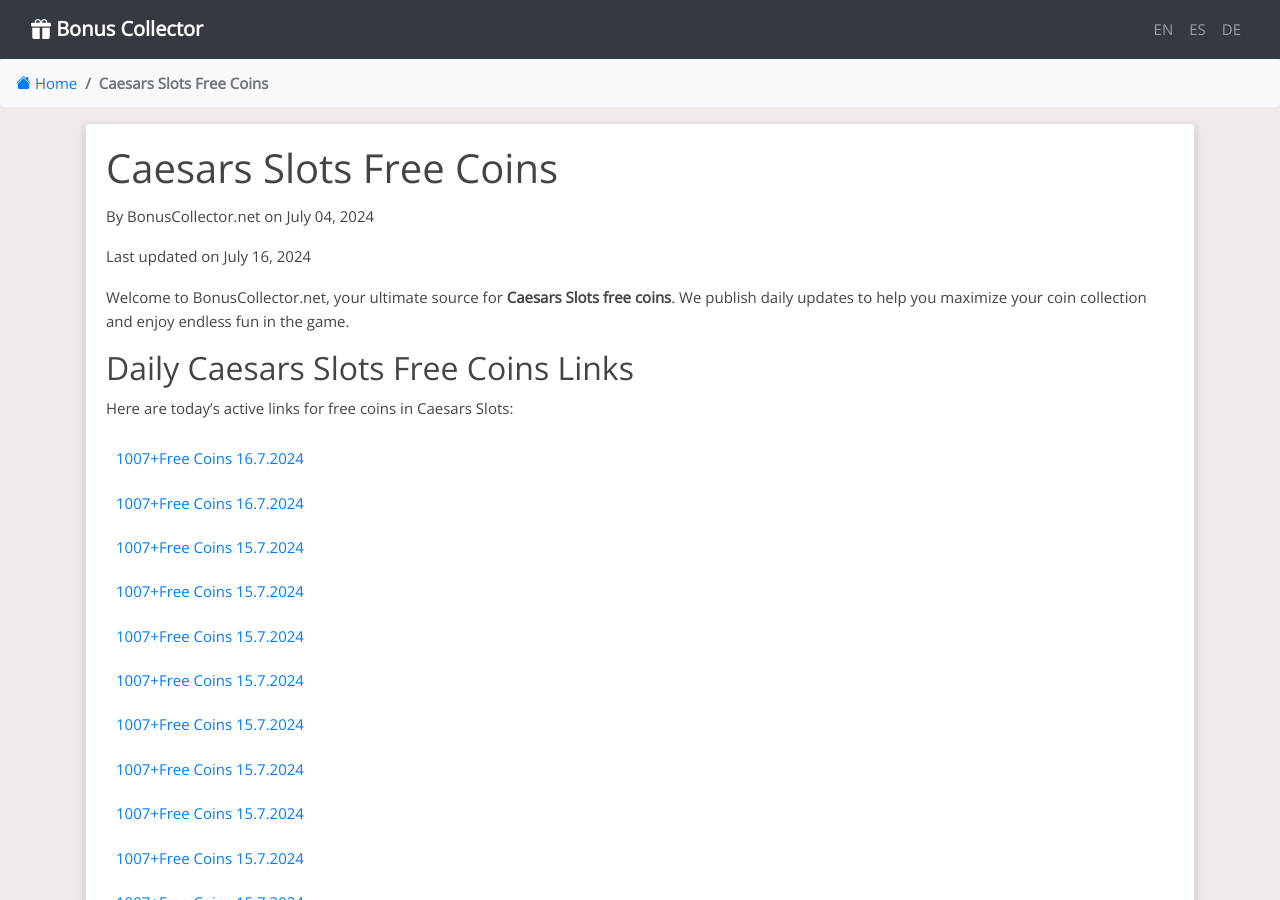
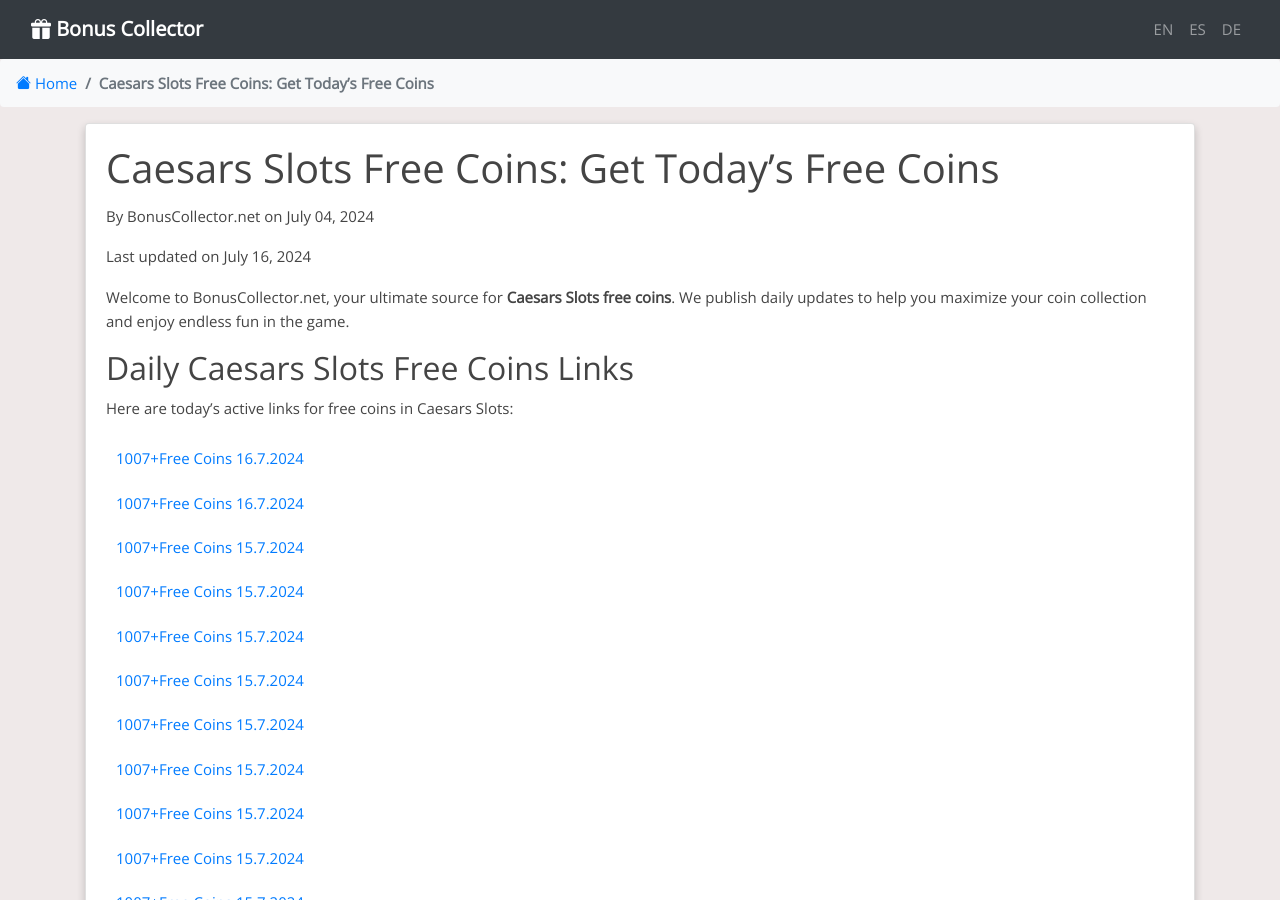
Before and after one commit to Prollad99/bs-net, a Jekyll site: the page built from _posts/2024-07-04-caesars-slots.md, in a window 1280 px wide and 900 px high. Built offline with Jekyll 4.4.1, drawn with Linux system fonts in a browser that asks for light colours; nearby versions of some CDN libraries; comment, search, counter and statistics services are not loaded; some of the changed text lies outside the part shown.

Commit message:
Update 2024-07-04-caesars-slots.md

```diff
--- a/_posts/2024-07-04-caesars-slots.md
+++ b/_posts/2024-07-04-caesars-slots.md
@@ -1,6 +1,6 @@
 ---
 layout: post
-title: "Caesars Slots Free Coins"
+title: "Caesars Slots Free Coins: Get Today’s Free Coins"
 date: 2024-07-04
 tags: [Caesars Slots, free coins, daily rewards]
 author: BonusCollector.net
```
